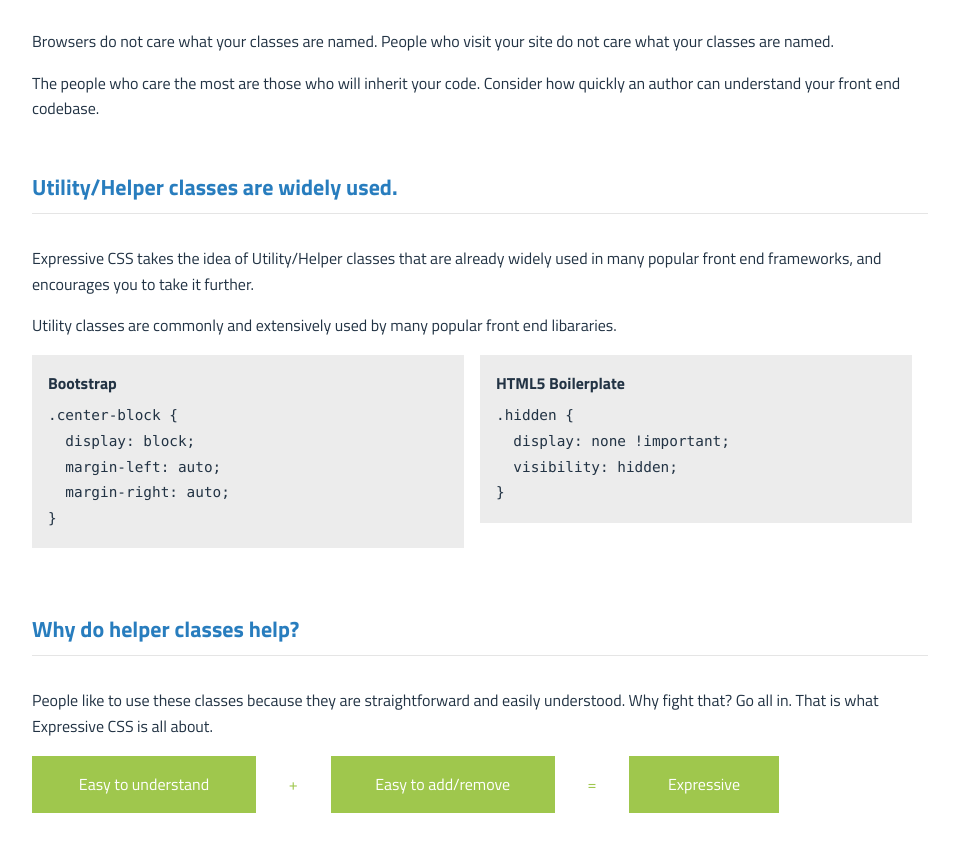
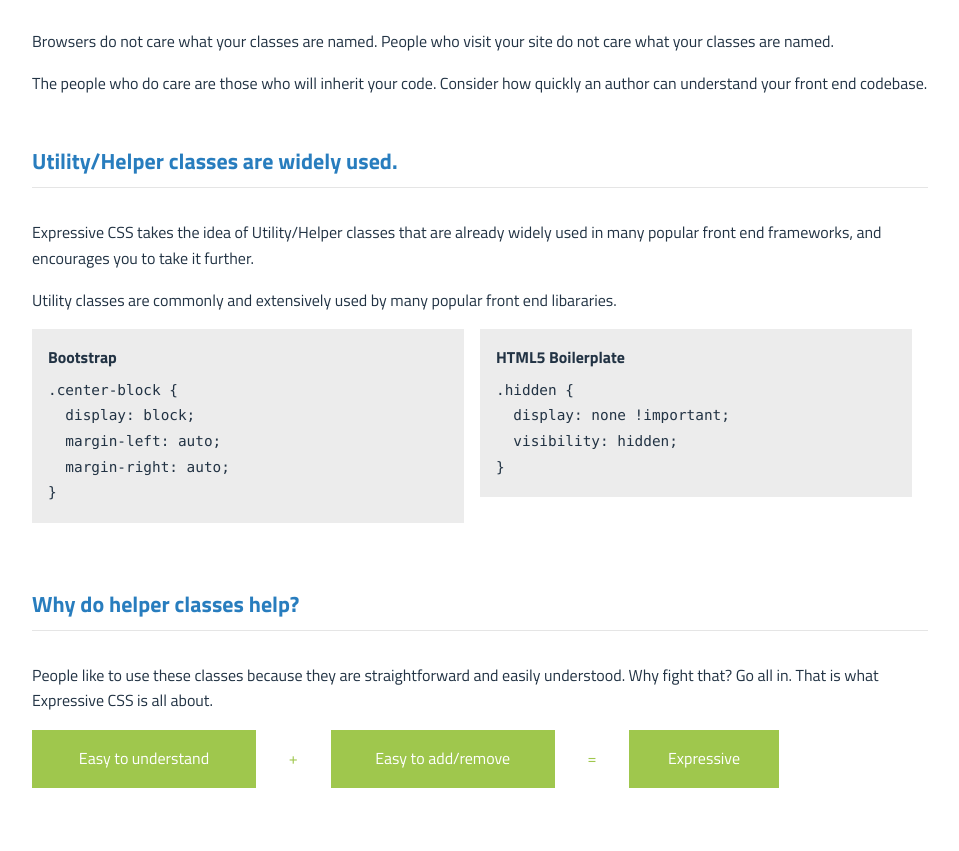
Before and after one commit to johnpolacek/expressive-css, a website: page index.html in a window 1280 px wide. Shown: the part 2093-2944 px from the top of the page, without its empty margins (160-1119 px from the left). Drawn offline with Linux system fonts and the light colour scheme.

Commit message:
copy tweak

```diff
--- a/index.html
+++ b/index.html
@@ -88,7 +88,7 @@
                 <div class="grid-12 pad-3-bottom">
                     <h4 class="pad-1-bottom text-blue border-bottom marg-3-bottom">Do classes need to be ‘semantic’?</h4>
                     <p>Browsers do not care what your classes are named. People who visit your site do not care what your classes are named.</p>
-                    <p>The people who care the most are those who will inherit your code. Consider how quickly an author can understand your front end codebase.</p>
+                    <p>The people who do care are those who will inherit your code. Consider how quickly an author can understand your front end codebase.</p>
                     <h4 class="pad-1-bottom text-blue border-bottom marg-3-vert">Utility/Helper classes are widely used.</h4>
                     <p>Expressive CSS takes the idea of Utility/Helper classes that are already widely used in many popular front end frameworks, and encourages you to take it further.</p>
                     <p>Utility classes are commonly and extensively used by many popular front end libararies.</p>
```
